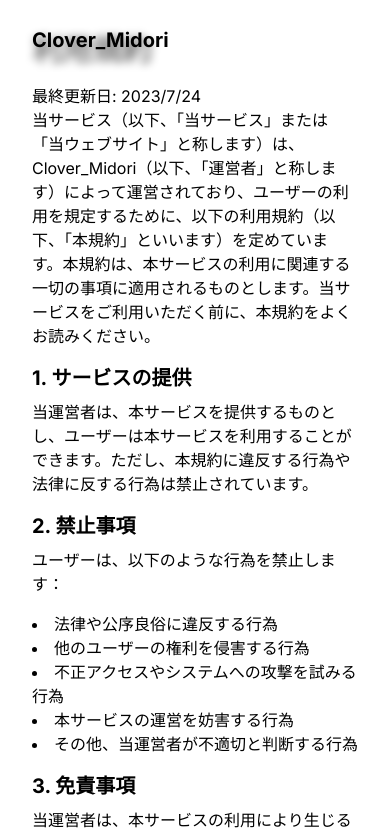
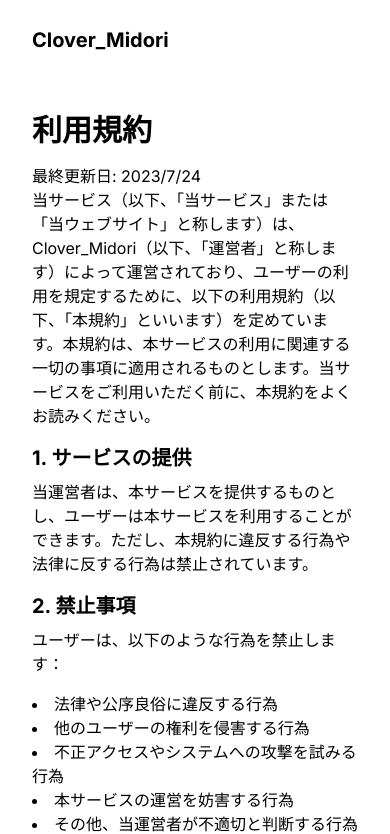
Before and after one commit to clover0916/clover-midori.net, a Next.js app: page /ToS in a window 390 px wide. Shown: the top 834 px of the page. Built offline with nearby package versions, Linux system fonts and the light colour scheme.

Commit message:
Fix responsive design issues

```diff
--- a/app/ToS/page.tsx
+++ b/app/ToS/page.tsx
@@ -5,7 +5,7 @@ export const metadata: Metadata = {
 
 export default function ToS() {
   return (
-    <main className="flex min-h-screen flex-col items-center justify-between md:p-24 sm:p-8 sm:pt-16">
+    <main className="main-container">
       <div className="container mx-auto p-8">
         <h1 className="text-3xl font-bold mb-4">利用規約</h1>
         <p>最終更新日: 2023/7/24</p>
--- a/app/globals.css
+++ b/app/globals.css
@@ -44,6 +44,16 @@ body {
   font-family: var(--font-inter), var(--font-noto-sans-jp), sans-serif;
 }
 
+.main-container {
+  flex: 1 1 0%;
+  display: flex;
+  min-height: 100vh;
+  flex-direction: column;
+  align-items: center;
+  justify-content: space-between;
+  padding-top: 5rem;
+}
+
 .appBar {
   padding: 1.5rem 2rem;
   display: flex;
--- a/app/privacy/page.tsx
+++ b/app/privacy/page.tsx
@@ -1,3 +1,5 @@
+import styles from "./Privacy.module.css";
+
 import { Metadata } from "next";
 export const metadata: Metadata = {
   title: "Privacy Policy",
@@ -5,7 +7,7 @@ export const metadata: Metadata = {
 
 export default function Privacy() {
   return (
-    <main className="flex min-h-screen flex-col items-center justify-between md:p-24 sm:p-8 sm:pt-16">
+    <main className="main-container">
       <div className="container mx-auto p-8">
         <h1 className="text-3xl font-bold mb-4">プライバシーポリシー</h1>
         <p>最終更新日:2023/7/24</p>
```
